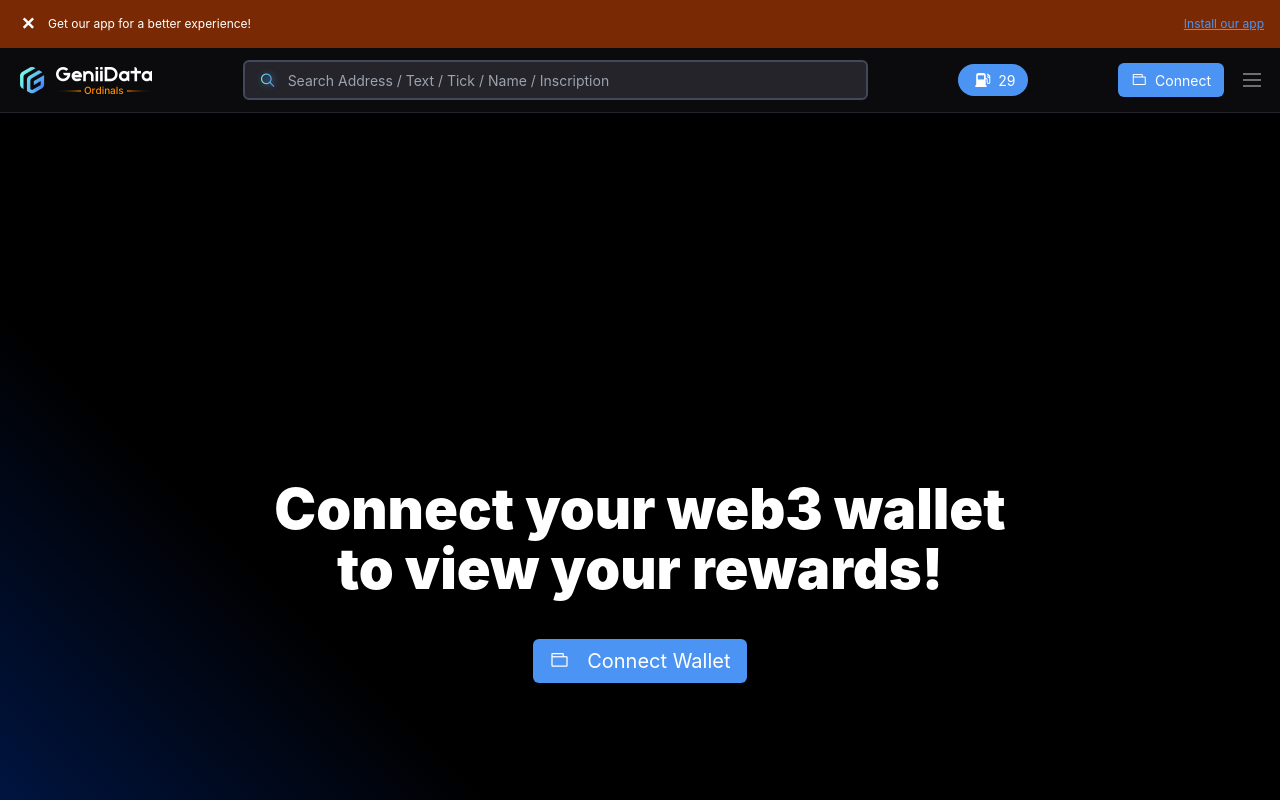
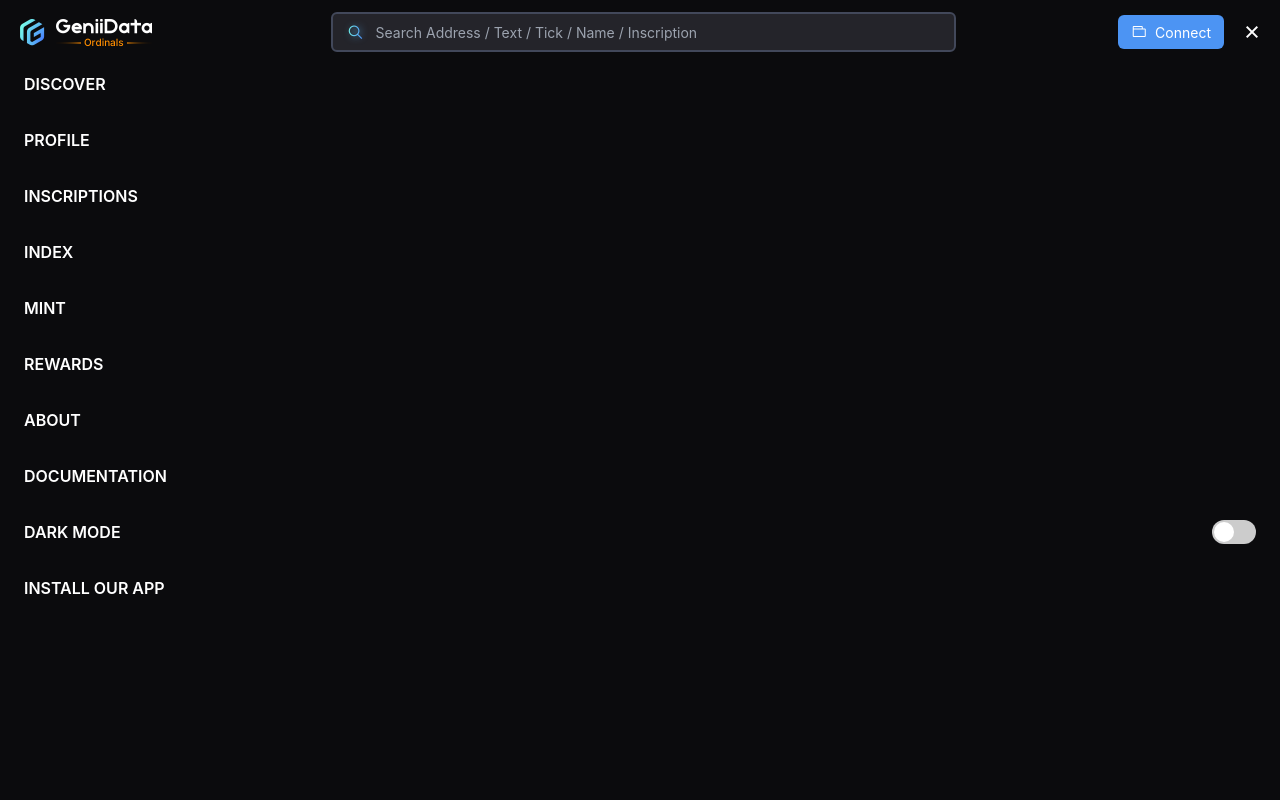
Before and after one commit to CodeKing12/geniidata-clone, a React (Vite) app: page / in a window 1280 px wide. Both pictures are taken after a click on the button 1252 px from the left and 80 px from the top of the page. Built offline with nearby package versions, Linux system fonts and the light colour scheme.

Commit message:
I have added the sidemenu. Next up is the navbar popovers.

```diff
--- a/src/App.css
+++ b/src/App.css
@@ -123,3 +123,33 @@ main.wrapper {
 .icon-click:focus-within {
   color: #fff;
 }
+
+.switch {
+  display: inline-block;
+  width: 44px;
+  height: 24px;
+  border-radius: 12px;
+  position: relative;
+  background-color: #ccc;
+}
+
+.switch::before {
+  border-radius: 50%;
+  position: absolute;
+  content: "";
+  height: 20px;
+  width: 20px;
+  left: 2px;
+  bottom: 2px;
+  background-color: #fff;
+  transition: 0.4s;
+  transform: translateX(0);
+}
+
+.switch.on {
+  background-color: var(--color-brand);
+}
+
+.switch.on::before {
+  transform: translateX(20px);
+}
--- a/src/components/connect-dialog/connect-dialog.css
+++ b/src/components/connect-dialog/connect-dialog.css
@@ -1,4 +1,4 @@
-.wrapper {
+.connect-dialog .wrapper {
   position: fixed;
   top: 0;
   right: 0;
@@ -11,17 +11,17 @@
   transition: all 0.3s ease-in-out;
 }
 
-.wrapper.bg {
+.connect-dialog .wrapper.bg {
   background-color: #686f82;
   opacity: 0.4;
 }
 
-.wrapper.closed {
+.connect-dialog .wrapper.closed {
   opacity: 0;
   visibility: hidden;
 }
 
-.dialog {
+.connect-dialog .dialog {
   display: flex;
   flex-direction: column;
   margin: 0 !important;
--- a/src/components/connect-dialog/index.tsx
+++ b/src/components/connect-dialog/index.tsx
@@ -42,7 +42,7 @@ export default function ConnectWallet({
   closeModal,
 }: ConnectWalletProps) {
   return (
-    <section className={open ? "" : ""}>
+    <section className={`connect-dialog ${open ? "" : ""}`}>
       <aside className={`wrapper bg ${open ? "opened" : "closed"}`}></aside>
       <aside
         className={`wrapper ${open ? "opened" : "closed"}`}
--- a/src/components/navbar/index.tsx
+++ b/src/components/navbar/index.tsx
@@ -1,3 +1,4 @@
+import { useState } from "react";
 import logo from "../../assets/images/logo.png";
 import "./navbar.css";
 import "./responsive.css";
@@ -14,10 +15,80 @@ function NavItem(props: NavItemProps) {
   );
 }
 
+function MenuItem(props: NavItemProps) {
+  return (
+    <a className="menu-item">
+      <span className="text">{props.text}</span>
+    </a>
+  );
+}
+
+interface MenuControlToggleProps {
+  text: string;
+  onUpdate?: (newVal: boolean) => void;
+}
+
+function MenuControlToggle({ text, onUpdate }: MenuControlToggleProps) {
+  const [value, setValue] = useState(false);
+
+  function handleSwitch() {
+    setValue(!value);
+    onUpdate?.(!value);
+  }
+
+  return (
+    <a className="menu-item">
+      <span className="text">{text}</span>
+      <label
+        className={`switch ${value ? "on" : "off"}`}
+        onClick={handleSwitch}
+      ></label>
+    </a>
+  );
+}
+
+interface SideNavProps {
+  open: boolean;
+}
+
+function SideNav({ open }: SideNavProps) {
+  return (
+    <aside
+      className="sidenav"
+      style={{
+        display: open ? "" : "none",
+      }}
+    >
+      <div className="wrapper">
+        <div className="menu-links">
+          <MenuItem text="Discover" />
+          <MenuItem text="Profile" />
+          <MenuItem text="Inscriptions" />
+          <MenuItem text="Index" />
+          <MenuItem text="Mint" />
+          <MenuItem text="Rewards" />
+          <MenuItem text="About" />
+          <MenuItem text="Documentation" />
+        </div>
+
+        <MenuControlToggle text="Dark Mode" />
+        <MenuItem text="Install Our App" />
+      </div>
+    </aside>
+  );
+}
+
 export default function Navbar() {
+  const [openMenu, setOpenMenu] = useState(false);
+
   return (
     <nav className="">
-      <div className="get-app">
+      <div
+        className="get-app"
+        style={{
+          display: openMenu ? "none" : "",
+        }}
+      >
         <div className="content">
           <button className="btn-close-banner">
             <i className="iconfont icon-close"></i>
@@ -53,7 +124,12 @@ export default function Navbar() {
           <NavItem text="Index" />
           <NavItem text="Mint" />
         </div>
-        <div className="extra-links">
+        <div
+          className="extra-links"
+          style={{
+            display: openMenu ? "none" : "",
+          }}
+        >
           <div className="gas-fee">
             <i className="iconfont icon-gas1"></i>
             <span>29</span>
@@ -74,10 +150,23 @@ export default function Navbar() {
             &nbsp;Connect
           </button>
 
-          <button className="small-menu">
-            <i className="iconfont icon-view-list icon-click"></i>
+          <button className="small-menu" onClick={() => setOpenMenu(!openMenu)}>
+            <i
+              className="iconfont icon-view-list icon-click"
+              style={{
+                display: openMenu ? "none" : "",
+              }}
+            ></i>
+            <i
+              className="iconfont icon-close icon-click"
+              style={{
+                display: openMenu ? "" : "none",
+              }}
+            ></i>
           </button>
         </div>
+
+        <SideNav open={openMenu} />
       </div>
     </nav>
   );
--- a/src/components/navbar/navbar.css
+++ b/src/components/navbar/navbar.css
@@ -249,8 +249,11 @@ form.search .icon-wrapper.close:hover {
 }
 
 .small-menu i {
-  /* color: #fff; */
   font-size: 24px;
+}
+
+.small-menu:focus i {
+  color: #fff;
 }
 
 .icon-wrapper.close {
@@ -260,3 +263,48 @@ form.search .icon-wrapper.close:hover {
 form.search:focus-within .icon-wrapper.close {
   opacity: 1 !important;
 }
+
+aside.sidenav {
+  opacity: 0;
+  visibility: hidden;
+  position: fixed;
+  top: 56px;
+  bottom: 0;
+  width: 100%;
+  height: calc(100% - 56px);
+  display: block;
+  background: var(--bg);
+  z-index: 9999;
+  overflow-y: auto;
+}
+
+.sidenav .wrapper {
+  display: flex;
+  width: 100%;
+  flex-direction: column;
+  max-height: calc(100% - 150px);
+  /* overflow-y: auto; */
+}
+
+.sidenav .menu-item {
+  display: flex;
+  align-items: center;
+  justify-content: space-between;
+  margin-left: 0;
+  padding-left: 24px;
+  padding-right: 24px;
+  font-size: 16px;
+  font-weight: 600;
+  cursor: pointer;
+  height: 56px;
+  line-height: 56px;
+  color: var(--font-main-color);
+  text-transform: uppercase;
+}
+
+.sidenav .menu-item:hover .text,
+.sidenav .menu-item:focus .text {
+  background: var(--menu-color-active-gradient);
+  -webkit-background-clip: text;
+  -webkit-text-fill-color: transparent;
+}
--- a/src/components/navbar/responsive.css
+++ b/src/components/navbar/responsive.css
@@ -39,4 +39,9 @@
   .small-menu {
     display: block;
   }
+
+  aside.sidenav {
+    opacity: 1;
+    visibility: visible;
+  }
 }
```
